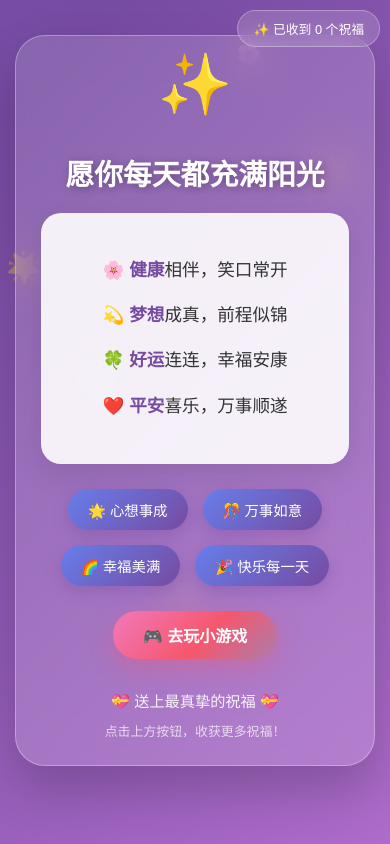
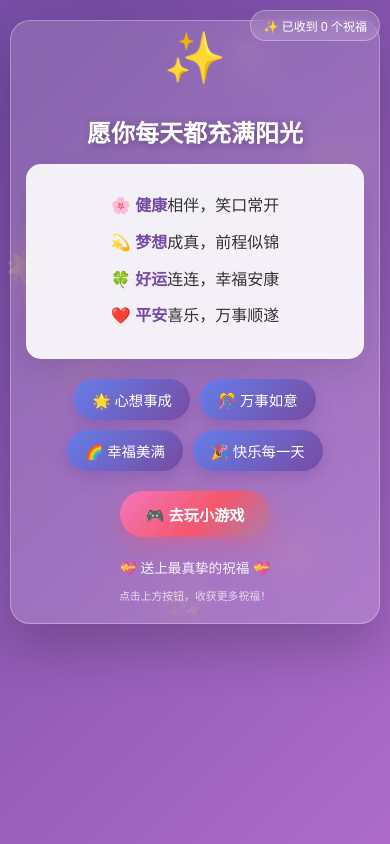
Before and after one commit to crossing0628/MyWeb, a plain HTML site: page index.html in a window 390 px wide. Drawn offline with Linux system fonts and the light colour scheme.

Commit message:
修改手机适配问题

```diff
--- a/css/games.css
+++ b/css/games.css
@@ -310,35 +310,98 @@ h1 {
 
 /* ==================== 响应式设计 ==================== */
 @media (max-width: 600px) {
+    body {
+        padding: 10px;
+    }
+
+    .back-btn {
+        top: 10px;
+        left: 10px;
+        padding: 8px 15px;
+        font-size: 0.85em;
+    }
+
+    .container {
+        padding-top: 50px;
+    }
+
     h1 {
-        font-size: 1.8em;
+        font-size: 1.5em;
+    }
+
+    .subtitle {
+        font-size: 0.95em;
+        margin-bottom: 20px;
+    }
+
+    .games-menu {
+        gap: 12px;
     }
 
     .game-card {
-        width: 140px;
-        padding: 20px 15px;
+        width: 100px;
+        padding: 15px 10px;
     }
 
     .game-icon {
-        font-size: 40px;
+        font-size: 35px;
+        margin-bottom: 10px;
+    }
+
+    .game-card h3 {
+        font-size: 1em;
+    }
+
+    .game-card p {
+        font-size: 0.8em;
+    }
+
+    .game-switch {
+        gap: 8px;
+        margin-bottom: 15px;
+    }
+
+    .switch-btn {
+        padding: 8px 14px;
+        font-size: 0.85em;
+    }
+
+    .game-area {
+        padding: 15px;
+        border-radius: 20px;
     }
 
     .memory-grid {
         grid-template-columns: repeat(4, 1fr);
-        gap: 10px;
+        gap: 8px;
     }
 
     .memory-card {
-        font-size: 25px;
+        font-size: 22px;
+        border-radius: 10px;
     }
 
     .catch-area, .clicker-area {
-        height: 300px;
+        height: 250px;
     }
 
     .game-header {
         flex-wrap: wrap;
-        gap: 10px;
-        font-size: 0.95em;
+        gap: 8px;
+        font-size: 0.9em;
+        padding: 10px 15px;
+    }
+
+    .basket {
+        font-size: 40px;
+    }
+
+    .target {
+        font-size: 40px;
+    }
+
+    .restart-btn, .start-game-btn {
+        padding: 8px 20px;
+        font-size: 0.9em;
     }
 }
--- a/css/style.css
+++ b/css/style.css
@@ -399,39 +399,75 @@ h1 {
 
 /* ==================== 响应式设计 ==================== */
 @media (max-width: 600px) {
+    body {
+        padding: 10px 0;
+        align-items: flex-start;
+    }
+
     h1 {
-        font-size: 1.8em;
+        font-size: 1.5em;
+        margin-bottom: 15px;
     }
 
     .blessing-text {
-        font-size: 1.1em;
+        font-size: 1em;
+        line-height: 1.8;
+    }
+
+    .blessing-text p {
+        margin: 8px 0;
     }
 
     .icon {
-        font-size: 60px;
+        font-size: 50px;
+        margin-bottom: 15px;
     }
 
     .blessing-counter {
         top: 10px;
         right: 10px;
-        font-size: 0.8em;
-        padding: 8px 15px;
+        font-size: 0.75em;
+        padding: 6px 12px;
     }
 
     .container {
-        padding: 25px;
-        margin: 15px;
+        padding: 20px 15px;
+        margin: 10px;
+        max-width: 100%;
+        border-radius: 20px;
+    }
+
+    .blessing-card {
+        padding: 20px 15px;
+        margin: 15px 0;
+        border-radius: 15px;
+    }
+
+    .wish-items {
+        gap: 10px;
+        margin-top: 20px;
     }
 
     .wish-item {
-        padding: 10px 20px;
+        padding: 10px 18px;
         font-size: 0.9em;
     }
 
+    .game-section {
+        margin-top: 20px;
+    }
 
     .game-link {
-        padding: 12px 30px;
-        font-size: 1em;
+        padding: 12px 25px;
+        font-size: 0.95em;
     }
 
+    .footer {
+        margin-top: 20px;
+        font-size: 0.85em;
+    }
+
+    .footer .hint {
+        font-size: 0.8em;
+    }
 }
```
